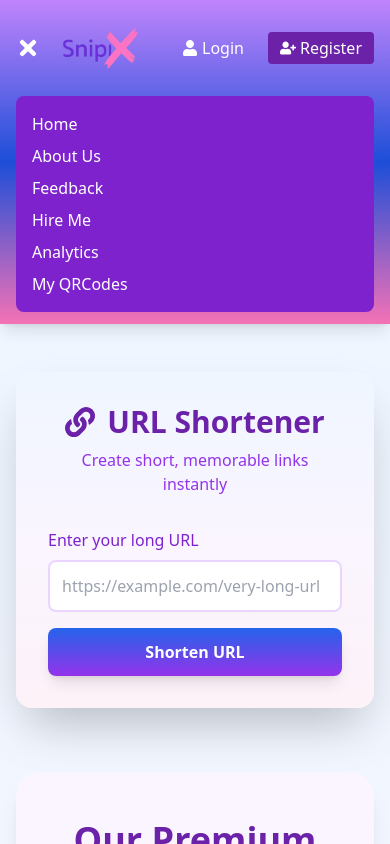
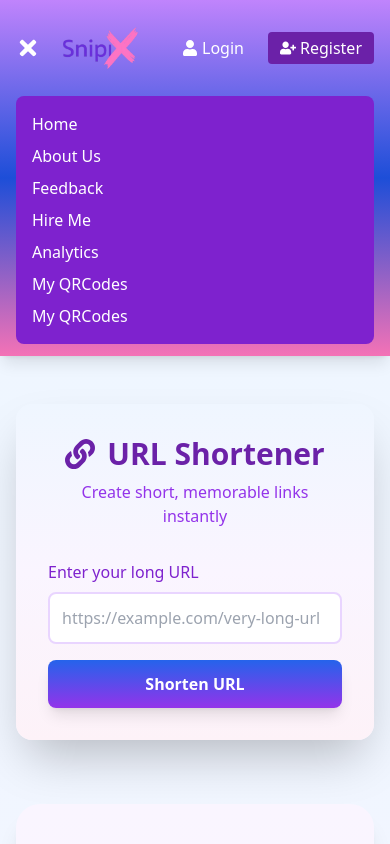
Before and after one commit to junaidnawaz1/snipix, a React (Vite) app: page / in a window 390 px wide. Both pictures are taken after a click on the button 28 px from the left and 48 px from the top of the page. Shown: the top 844 px of the page. Built offline with nearby package versions, Linux system fonts and the light colour scheme; no server answers.

Commit message:
Update Navbar.jsx last one

```diff
--- a/src/components/Navbar.jsx
+++ b/src/components/Navbar.jsx
@@ -123,6 +123,8 @@ const Navbar = () => {
           <Link to="/hire-me" onClick={() => setIsMobileNavOpen(false)} className="block hover:text-gray-300">Hire Me</Link>
           <Link to="/analytics" onClick={() => setIsMobileNavOpen(false)} className="block hover:text-gray-300">Analytics</Link>
           <Link to="/myqrcodes" onClick={() => setIsMobileNavOpen(false)} className="block hover:text-gray-300">My QRCodes</Link>
+           <Link to="/custom-features" onClick={() => setIsMobileNavOpen(false)} className="block hover:text-gray-300">My QRCodes</Link>
+
         </div>
       )}
     </nav>
```
